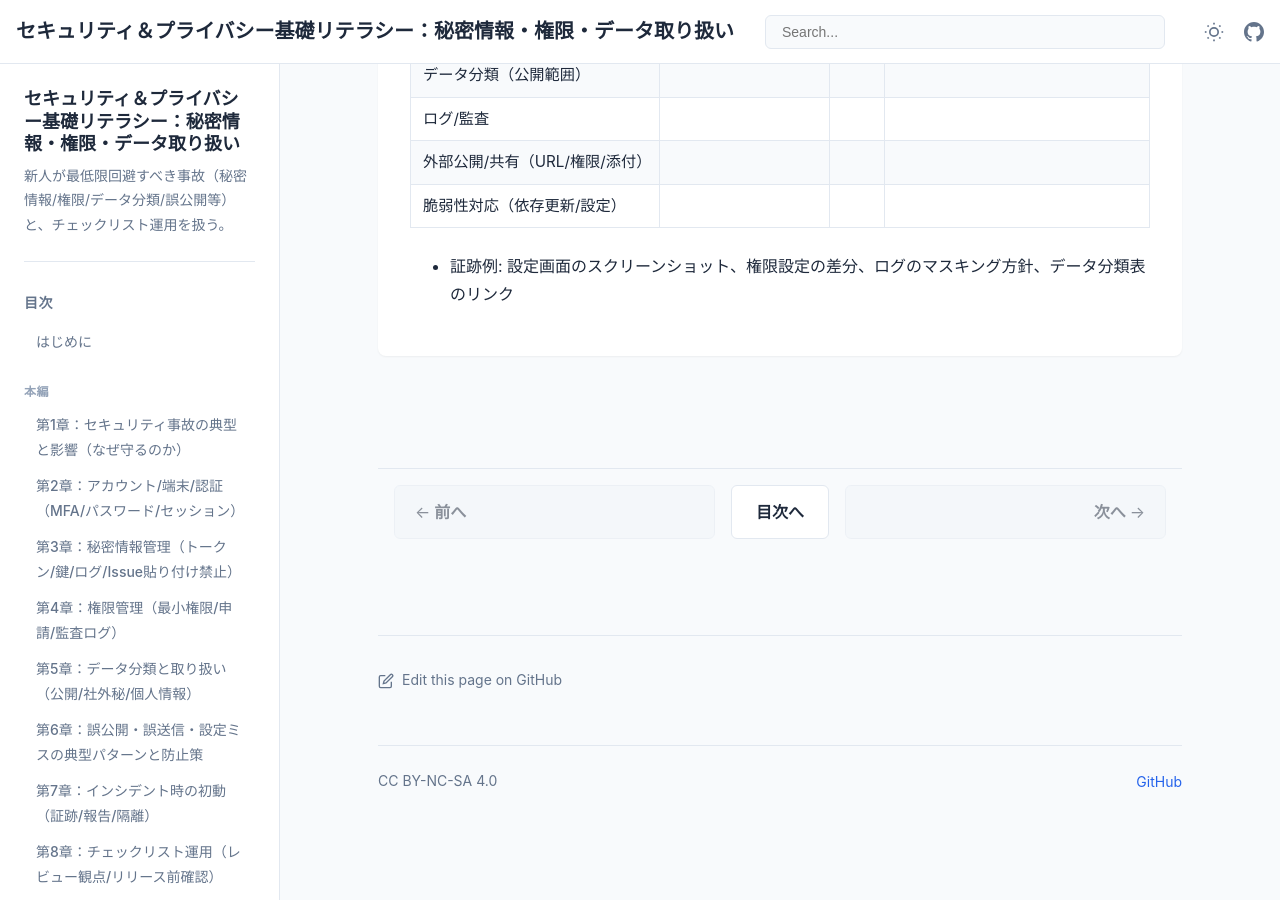
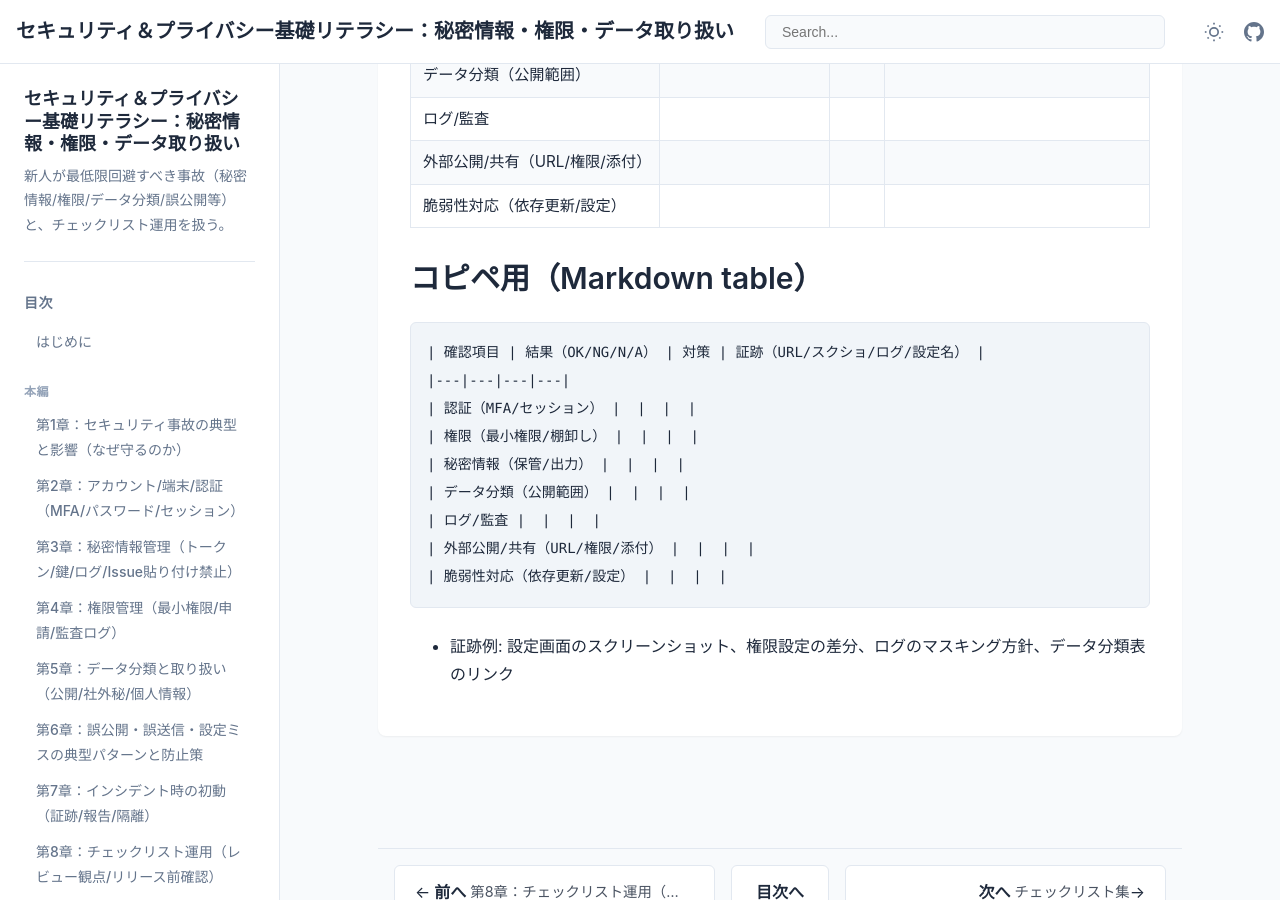
Before and after one commit to itdojp/security-privacy-literacy-book, a Jekyll site: the page built from docs/appendices/templates/security-review/index.md, in a window 1280 px wide and 900 px high, scrolled down 377 px. Built offline with Jekyll 4.4.1, drawn with Linux system fonts in a browser that asks for light colours.

Commit message:
docs: fix appendix nav and add security templates (issue #9)

````diff
--- a/docs/_includes/page-navigation.html
+++ b/docs/_includes/page-navigation.html
@@ -109,6 +109,11 @@ level of such grouping so only leaf items (having `path`/`url`) participate.
               {%- assign _next_char = _page_url_n | slice: _cand_len, 1 -%}
               {%- if _next_char == '/' -%}
                 {%- assign _is_boundary = true -%}
+              {%- else -%}
+                {%- assign _last_char = item_url_n | slice: -1, 1 -%}
+                {%- if _last_char == '/' and item_url_n != '/' -%}
+                  {%- assign _is_boundary = true -%}
+                {%- endif -%}
               {%- endif -%}
             {%- endif -%}
 
--- a/docs/appendices/checklists/index.md
+++ b/docs/appendices/checklists/index.md
@@ -12,6 +12,15 @@ order: 900
 - [ ] Issue/PR/ログ出力に秘密情報を貼っていない
 - [ ] CI 出力に秘密情報が出ない
 - [ ] リーク時の失効/ローテーション手順がある
+
+### 秘密情報が漏れた疑い（最小初動）
+
+- [ ] 失効/ローテーション（漏れた可能性のある鍵/トークンを失効し、再発行する）
+- [ ] 隔離（公開停止/権限剥奪/アクセスキー無効化など、影響拡大を止める）
+- [ ] 証跡保全（ログ/設定/アクセス履歴を保全し、改変を避ける）
+- [ ] 報告/エスカレーション（所定の窓口/関係者へ連絡し、判断を集約する）
+
+関連: https://itdojp.github.io/incident-response-basics-book/
 
 ## ログ出力（禁止例/マスキング例）
 
--- a/docs/appendices/templates/security-review/index.md
+++ b/docs/appendices/templates/security-review/index.md
@@ -16,4 +16,18 @@ order: 913
 | 外部公開/共有（URL/権限/添付） | | | |
 | 脆弱性対応（依存更新/設定） | | | |
 
+## コピペ用（Markdown table）
+
+```md
+| 確認項目 | 結果（OK/NG/N/A） | 対策 | 証跡（URL/スクショ/ログ/設定名） |
+|---|---|---|---|
+| 認証（MFA/セッション） |  |  |  |
+| 権限（最小権限/棚卸し） |  |  |  |
+| 秘密情報（保管/出力） |  |  |  |
+| データ分類（公開範囲） |  |  |  |
+| ログ/監査 |  |  |  |
+| 外部公開/共有（URL/権限/添付） |  |  |  |
+| 脆弱性対応（依存更新/設定） |  |  |  |
+```
+
 - 証跡例: 設定画面のスクリーンショット、権限設定の差分、ログのマスキング方針、データ分類表のリンク
````
Also changed, not shown: docs/appendices/templates/data-classification/index.md (+8 -0 lines), docs/appendices/templates/index.md (+1 -0 lines), docs/appendices/templates/threat-modeling/index.md (added, +31 -0 lines).
